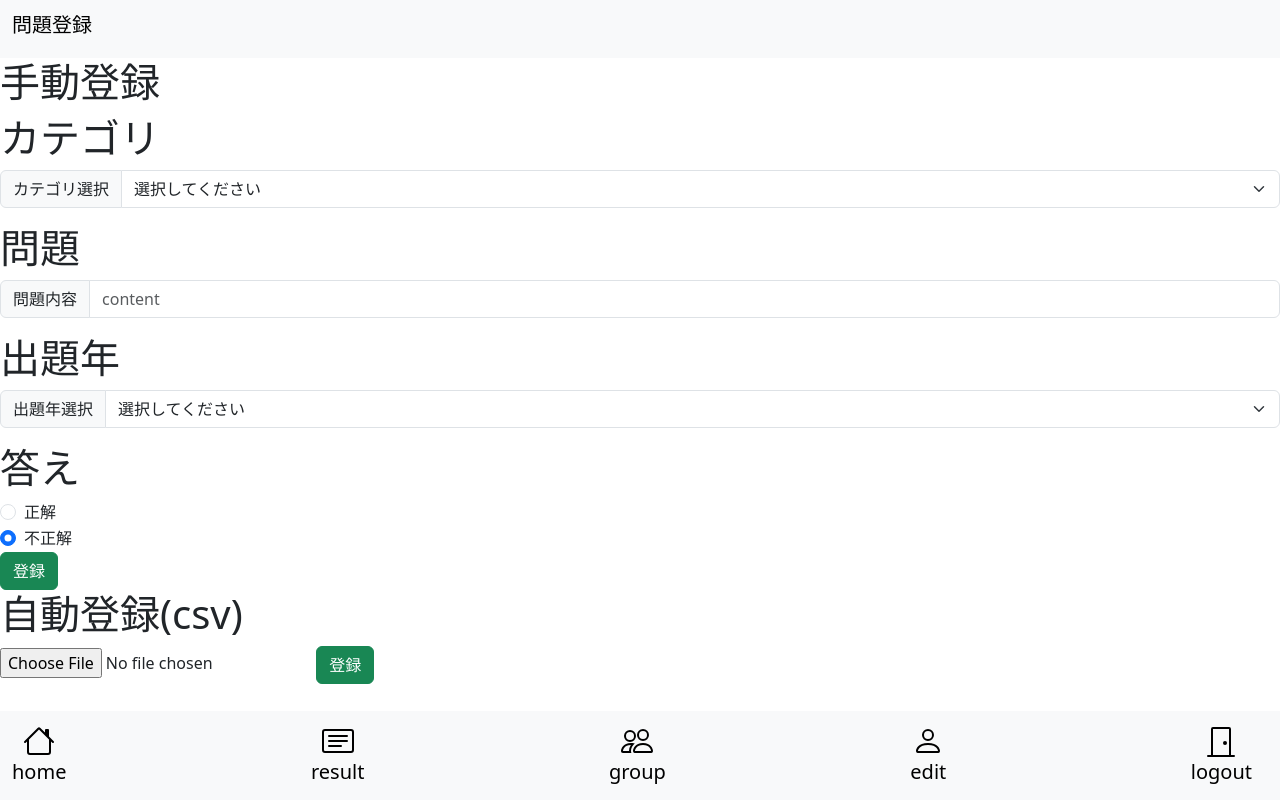
After one commit to mayayannnn/exam-passer-app, a Flask app: page /add-question in a window 1280 px wide. The commit adds this page. Run offline with Flask 3, Linux system fonts and the light colour scheme; a user stored in the database is signed in.

Commit message:
add add_question

```diff
--- a/app.py
+++ b/app.py
@@ -6,6 +6,8 @@ from flask import request
 from flask_login import LoginManager, UserMixin, login_user, login_required, logout_user, current_user
 import os
 import ast
+import datetime
+import io,csv
 
 app = Flask(__name__)
 app.config['SECRET_KEY'] = os.urandom(24)
@@ -20,6 +22,49 @@ def load_user(user_id):
 @app.route("/")
 def index():
     return redirect("/select-main-category")
+
+@app.route("/add-question")
+@login_required
+def add_question():
+    main_categorys = MainCategory.select()
+    currentDateTime = datetime.datetime.now()
+    date = currentDateTime.date()
+    year = date.strftime("%Y")
+    yearfor = 10
+    if request.method:
+        print("hello")
+    user = current_user
+    return render_template("add_question.html",user=user,main_categorys=main_categorys,year=int(year),yearfor=yearfor)
+
+@app.route("/create-question",methods=["POST"])
+def create_question():
+    answer = request.form["answer"]
+    year = request.form["year"]
+    category = request.form["category"]
+    name = request.form["name"]
+    Question.create(year = year,content = name ,main_category_id = category,answer_id = answer)
+    flash("登録しました")
+    return redirect("/add-question")
+
+@app.route("/create-question-upload",methods=["POST"])
+def create_question_upload():
+    file = request.files.get("csv")
+    if file is  None:
+        flash("ファイルを指定してください")
+        return redirect("/add-question")
+    elif "text/csv" != file.mimetype:
+        flash("csvファイルにしてください")
+        return redirect("/add-question")
+
+    text_stream = io.TextIOWrapper(file.stream,encoding="utf-8")
+    reader = csv.reader(text_stream)
+    header = next(reader)
+    for row in reader:
+        Question.create(year = int(row[0]),main_category_id = int(row[1]),content = row[2],answer_id = int(row[3]))
+        print(row)
+    flash("登録しました")
+    return redirect("/add-question")
+
 
 @app.route("/select-main-category")
 @login_required
--- /dev/null
+++ b/templates/add_question.html
@@ -0,0 +1,80 @@
+<!DOCTYPE html>
+<html lang="en">
+<head>
+    <meta charset="UTF-8">
+    <meta name="viewport" content="width=device-width, initial-scale=1.0">
+    <title>add_question</title>
+    <link href="https://cdn.jsdelivr.net/npm/bootstrap@5.3.0/dist/css/bootstrap.min.css" rel="stylesheet" integrity="sha384-9ndCyUaIbzAi2FUVXJi0CjmCapSmO7SnpJef0486qhLnuZ2cdeRhO02iuK6FUUVM" crossorigin="anonymous">
+    <script src="https://cdn.jsdelivr.net/npm/bootstrap@5.3.0/dist/js/bootstrap.bundle.min.js" integrity="sha384-geWF76RCwLtnZ8qwWowPQNguL3RmwHVBC9FhGdlKrxdiJJigb/j/68SIy3Te4Bkz" crossorigin="anonymous"></script>
+</head>
+<body>
+
+    {% extends "layout.html" %}
+    {% block layout %}
+<!--
+    {% block name %}
+    問題登録
+    {% endblock %} -->
+
+    {{ super() }}
+
+    <h1>手動登録</h1>
+    <form action="/create-question" method="post">
+
+        <h1>カテゴリ</h1>
+        <div class="input-group mb-3">
+            <label class="input-group-text" for="inputGroupSelect01">カテゴリ選択</label>
+            <select  required  class="form-select" id="inputGroupSelect01" name="category">
+              <option selected disabled value="">選択してください</option>
+              {% for main_category in main_categorys %}
+              <option value="{{ main_category.id }}">{{ main_category.name }}</option>
+              {% endfor %}
+            </select>
+          </div>
+        <h1>問題</h1>
+        <div class="input-group mb-3">
+            <span class="input-group-text" id="basic-addon1">問題内容</span>
+            <input  required type="text" class="form-control" placeholder="content" aria-label="Username" aria-describedby="basic-addon1" name="name">
+          </div>
+        <h1>出題年</h1>
+        <div class="input-group mb-3">
+            <label class="input-group-text" for="inputGroupSelect01">出題年選択</label>
+            <select required class="form-select" id="inputGroupSelect01"  name="year">
+              <option selected disabled value="">選択してください</option>
+              {% for i in range(yearfor) %}
+              <option value="{{ year - i  }}">{{ year - i }}</option>
+              {% endfor %}
+            </select>
+          </div>
+
+        <h1>答え</h1>
+        <div class="form-check">
+            <input value="1" class="form-check-input" type="radio" name="answer" id="flexRadioDefault1">
+            <label class="form-check-label" for="flexRadioDefault1">
+              正解
+            </label>
+          </div>
+          <div class="form-check">
+            <input  value="2" class="form-check-input" type="radio" name="answer" id="flexRadioDefault2" checked>
+            <label class="form-check-label" for="flexRadioDefault2">
+              不正解
+            </label>
+          </div>
+
+          <input type="submit" value="登録" class="btn btn-success">
+    </form>
+
+    <h1>自動登録(csv)</h1>
+    <form action="/create-question-upload" method="post" enctype="multipart/form-data">
+
+        <input type="file" name="csv"  id="">
+        <input type="submit" value="登録" class="btn btn-success">
+    </form>
+
+    {% endblock %}
+
+    {% block navber %}
+    {{ super() }}
+    {% endblock %}
+</body>
+</html>
--- a/templates/layout.html
+++ b/templates/layout.html
@@ -69,6 +69,17 @@
               </svg>
               </div>
               <div class="text-center">logout</div></a>
+              {% if current_user.username == "admin-sakamoto" %}
+
+              <a href="/add-question" class="navbar-brand">
+                <div class="text-center">
+                  <svg xmlns="http://www.w3.org/2000/svg" width="32" height="32" fill="currentColor" class="bi bi-pencil-fill" viewBox="0 0 16 16">
+                    <path d="M12.854.146a.5.5 0 0 0-.707 0L10.5 1.793 14.207 5.5l1.647-1.646a.5.5 0 0 0 0-.708l-3-3zm.646 6.061L9.793 2.5 3.293 9H3.5a.5.5 0 0 1 .5.5v.5h.5a.5.5 0 0 1 .5.5v.5h.5a.5.5 0 0 1 .5.5v.5h.5a.5.5 0 0 1 .5.5v.207l6.5-6.5zm-7.468 7.468A.5.5 0 0 1 6 13.5V13h-.5a.5.5 0 0 1-.5-.5V12h-.5a.5.5 0 0 1-.5-.5V11h-.5a.5.5 0 0 1-.5-.5V10h-.5a.499.499 0 0 1-.175-.032l-.179.178a.5.5 0 0 0-.11.168l-2 5a.5.5 0 0 0 .65.65l5-2a.5.5 0 0 0 .168-.11l.178-.178z"/>
+                  </svg>
+                </div>
+                <div class="text-center">add_question</div></a>
+
+              {% endif %}
         </div>
 
       </nav>
--- a/templates/result.html
+++ b/templates/result.html
@@ -50,7 +50,7 @@
 
 
 
-    <a href="/result">次へ</a>
+    <a href="/select-main-category">戻る</a>
 </body>
 
 </html>
--- a/templates/select_main_category.html
+++ b/templates/select_main_category.html
@@ -44,7 +44,7 @@
 
                         <div class="form-check">
                             <label  class="form-check-label"  for="btn-check-{{ main_category_name.id }}">
-                                <input class="form-check-input" onchange="change()" id="btn-check-{{ main_category_name.id }}" value="{{ main_category_name.id }}" name="main_category" type="checkbox" >
+                                <input class="form-check-input" onchange="change()"  checked id="btn-check-{{ main_category_name.id }}" value="{{ main_category_name.id }}" name="main_category" type="checkbox" >
                             {{main_category_name.name}}
                             </label>
                         </div>
@@ -62,7 +62,7 @@
                 <div class="form-check">
 
                     <label class="form-check-label"  for="btn-check-{{ question.year }}">
-                        <input class="form-check-input" onchange="change()" value="{{ question.year }}" name="year" type="checkbox" id="btn-check-{{ question.year }}">
+                        <input class="form-check-input" onchange="change()" value="{{ question.year }}"  checked name="year" type="checkbox" id="btn-check-{{ question.year }}">
                         {{question.year}}
                     </label>
                 </div>
@@ -72,7 +72,7 @@
 
         </div>
 
-            <input type="submit" class="btn btn-success mt-5" id="button" disabled value="テストを出題">
+            <input type="submit" class="btn btn-success mt-5" id="button" value="テストを出題">
     </form>
     {% endblock %}
 
```
Also changed, not shown: exam_passer_app.db.
